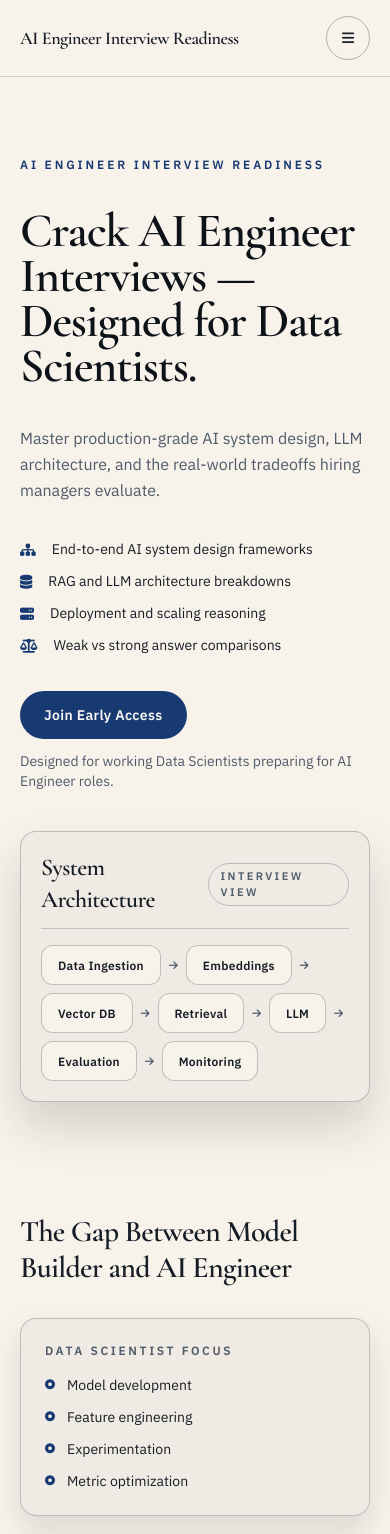
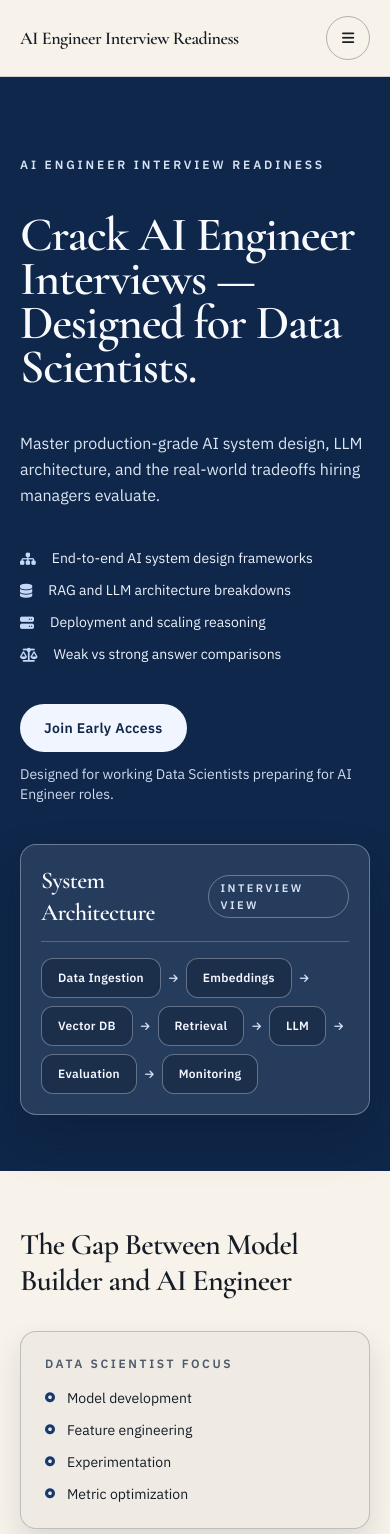
Before and after one commit to anishmahapatra/ai-engineer-interview-readiness, a Next.js app: page / in a window 390 px wide. Shown: the top 1534 px of the page. Built offline with nearby package versions, Linux system fonts and the light colour scheme.

Commit message:
Refactor hero to navy background and fix floating CTA accessibility

```diff
--- a/src/app/page.tsx
+++ b/src/app/page.tsx
@@ -313,32 +313,33 @@ export default function Home() {
       <main>
         <section
           ref={heroRef}
-          className="mx-auto w-full max-w-6xl px-5 pb-14 pt-20 sm:px-8 sm:pt-24 lg:pb-20 lg:pt-36"
+          className="bg-[#0f274a]"
         >
+          <div className="mx-auto w-full max-w-6xl px-5 pb-14 pt-20 sm:px-8 sm:pt-24 lg:pb-24 lg:pt-36">
             <motion.div
               variants={heroContainer}
               initial="hidden"
               animate="show"
               className="grid gap-10 lg:grid-cols-[1.05fr_0.95fr] lg:items-start"
             >
-            <motion.div variants={fadeUp} className="space-y-9">
-              <p className="text-xs font-semibold uppercase tracking-[0.24em] text-[var(--accent)]">
+              <motion.div variants={fadeUp} className="space-y-10">
+                <p className="text-xs font-semibold uppercase tracking-[0.24em] text-[#d5e1f5]">
                   AI Engineer Interview Readiness
                 </p>
                 <h1
-                className={`${headingFont.className} max-w-3xl text-5xl font-semibold leading-[0.94] tracking-tight text-[#0c1218] sm:text-[4.8rem] lg:text-[5.5rem]`}
+                  className={`${headingFont.className} max-w-3xl text-5xl font-semibold leading-[0.92] tracking-tight text-[#f8fafd] sm:text-[5.2rem] lg:text-[6.6rem]`}
                 >
                   Crack AI Engineer Interviews — Designed for Data Scientists.
                 </h1>
-              <p className="max-w-xl text-base leading-relaxed text-[var(--muted)] sm:text-lg">
-                Master production-grade AI system design, LLM architecture, and the
-                real-world tradeoffs hiring managers evaluate.
+                <p className="max-w-lg text-base leading-relaxed text-[#dce5f3] sm:text-lg">
+                  Master production-grade AI system design, LLM architecture, and
+                  the real-world tradeoffs hiring managers evaluate.
                 </p>
-              <ul className="grid gap-3 text-sm text-[var(--ink)] sm:text-base">
+                <ul className="grid gap-3 text-sm text-[#edf2fa] sm:text-base">
                   {heroBullets.map((item) => (
                     <li key={item.text} className="flex items-start gap-4">
                       <i
-                      className={`fa-solid ${item.icon} mt-1 text-sm text-[var(--accent)]`}
+                        className={`fa-solid ${item.icon} mt-1 text-sm text-[#c6d8f8]`}
                         aria-hidden="true"
                       />
                       <span>{item.text}</span>
@@ -348,11 +349,11 @@ export default function Home() {
                 <div className="space-y-3">
                   <a
                     href="#contact"
-                  className="inline-flex rounded-full bg-[var(--accent)] px-6 py-3.5 text-sm font-semibold tracking-wide text-[#f8f7f4] transition-all duration-300 hover:-translate-y-0.5 hover:shadow-[0_12px_26px_rgba(24,58,115,0.25)] focus-visible:outline-none focus-visible:ring-2 focus-visible:ring-[color:rgba(24,58,115,0.35)] focus-visible:ring-offset-2 focus-visible:ring-offset-[var(--bg)]"
+                    className="inline-flex rounded-full bg-[#f1f5ff] px-6 py-3.5 text-sm font-semibold tracking-wide text-[#0f274a] transition-all duration-300 hover:-translate-y-0.5 hover:shadow-[0_12px_26px_rgba(9,22,43,0.35)] focus-visible:outline-none focus-visible:ring-2 focus-visible:ring-[#d5e1f5] focus-visible:ring-offset-2 focus-visible:ring-offset-[#0f274a]"
                   >
                     Join Early Access
                   </a>
-                <p className="text-sm text-[var(--muted)]">
+                  <p className="text-sm text-[#d0dbef]">
                     Designed for working Data Scientists preparing for AI Engineer
                     roles.
                   </p>
@@ -361,16 +362,16 @@ export default function Home() {
 
               <motion.aside
                 variants={fadeUp}
-              className="rounded-2xl border border-[color:rgba(22,29,38,0.24)] bg-[var(--surface)] p-5 shadow-[0_24px_46px_rgba(22,29,38,0.16)] sm:p-7"
+                className="rounded-2xl border border-[color:rgba(241,245,255,0.34)] bg-[color:rgba(241,245,255,0.1)] p-5 shadow-[0_24px_46px_rgba(9,22,43,0.28)] backdrop-blur-[2px] sm:p-7"
                 aria-label="AI system architecture diagram placeholder"
               >
-              <div className="mb-4 flex items-center justify-between border-b border-[color:rgba(22,29,38,0.2)] pb-3">
+                <div className="mb-4 flex items-center justify-between border-b border-[color:rgba(241,245,255,0.24)] pb-3">
                   <h2
-                  className={`${headingFont.className} text-2xl font-semibold tracking-tight`}
+                    className={`${headingFont.className} text-2xl font-semibold tracking-tight text-[#f8fafd]`}
                   >
                     System Architecture
                   </h2>
-                <span className="rounded-full border border-[color:rgba(22,29,38,0.24)] px-3 py-1 text-[11px] font-semibold uppercase tracking-[0.22em] text-[var(--muted)]">
+                  <span className="rounded-full border border-[color:rgba(241,245,255,0.34)] px-3 py-1 text-[11px] font-semibold uppercase tracking-[0.22em] text-[#d8e3f8]">
                     Interview View
                   </span>
                 </div>
@@ -378,12 +379,12 @@ export default function Home() {
                 <div className="flex flex-wrap items-center gap-2">
                   {architectureFlow.map((step, index) => (
                     <div key={step} className="flex items-center gap-2">
-                    <div className="flex min-h-10 items-center justify-center rounded-xl border border-[color:rgba(22,29,38,0.24)] bg-[var(--bg)] px-4 py-2 text-center text-xs font-semibold leading-tight tracking-wide text-[var(--ink)] sm:min-h-12 sm:py-3 sm:text-sm">
+                      <div className="flex min-h-10 items-center justify-center rounded-xl border border-[color:rgba(241,245,255,0.34)] bg-[color:rgba(9,22,43,0.35)] px-4 py-2 text-center text-xs font-semibold leading-tight tracking-wide text-[#f3f7ff] sm:min-h-12 sm:py-3 sm:text-sm">
                         {step}
                       </div>
                       {index < architectureFlow.length - 1 ? (
                         <i
-                        className="fa-solid fa-arrow-right text-[10px] text-[var(--muted)] sm:text-xs"
+                          className="fa-solid fa-arrow-right text-[10px] text-[#d8e3f8] sm:text-xs"
                           aria-hidden="true"
                         />
                       ) : null}
@@ -392,6 +393,7 @@ export default function Home() {
                 </div>
               </motion.aside>
             </motion.div>
+          </div>
         </section>
 
         <motion.section
@@ -766,20 +768,21 @@ export default function Home() {
         </div>
       </footer>
 
+      {shouldShowFloatingCta && (
         <motion.div
           variants={floatingCtaVariants}
           initial="hidden"
-        animate={shouldShowFloatingCta ? "show" : "hidden"}
-        className="pointer-events-none fixed bottom-3 right-3 z-[70]"
-        aria-hidden={!shouldShowFloatingCta}
+          animate="show"
+          className="fixed bottom-3 right-3 z-[70]"
         >
           <a
             href="#contact"
-          className="pointer-events-auto inline-flex max-w-[calc(100vw-1.5rem)] rounded-full bg-[var(--accent)] px-4 py-3 text-xs font-semibold tracking-wide text-[#f8f7f4] shadow-[0_12px_24px_rgba(24,58,115,0.3)] transition-all duration-300 hover:-translate-y-0.5 hover:shadow-[0_14px_28px_rgba(24,58,115,0.35)] focus-visible:outline-none focus-visible:ring-2 focus-visible:ring-[color:rgba(24,58,115,0.35)] focus-visible:ring-offset-2 focus-visible:ring-offset-[var(--bg)] sm:px-5 sm:text-sm"
+            className="inline-flex max-w-[calc(100vw-1.5rem)] rounded-full bg-[var(--accent)] px-4 py-3 text-xs font-semibold tracking-wide text-[#f8f7f4] shadow-[0_12px_24px_rgba(24,58,115,0.3)] transition-all duration-300 hover:-translate-y-0.5 hover:shadow-[0_14px_28px_rgba(24,58,115,0.35)] focus-visible:outline-none focus-visible:ring-2 focus-visible:ring-[color:rgba(24,58,115,0.35)] focus-visible:ring-offset-2 focus-visible:ring-offset-[var(--bg)] sm:px-5 sm:text-sm"
           >
             Join Early Access
           </a>
         </motion.div>
+      )}
     </div>
   );
 }
```
Lines whose indentation alone changed are shown as unchanged.
